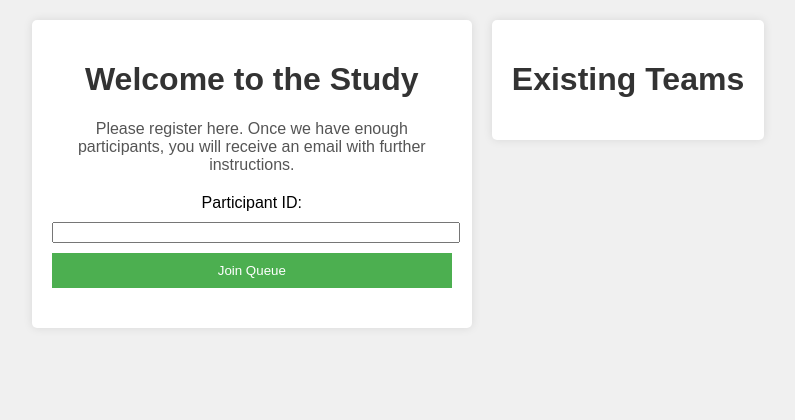
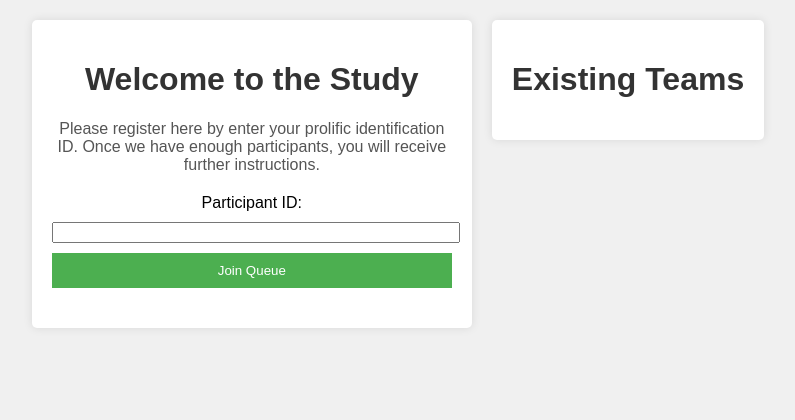
Before and after one commit to IO-Stiv/Steadfast, a Flask app: page / in a window 1280 px wide. Shown: the top 420 px of the page, without its empty margins (242-1037 px from the left). Run offline with Flask 3, Linux system fonts and the light colour scheme; data that the repository does not hold is empty.

Commit message:
update page instruction

```diff
--- a/templates/index.html
+++ b/templates/index.html
@@ -82,7 +82,7 @@
 <body>
     <div class="container">
         <h1>Welcome to the Study</h1>
-        <p>Please register here. Once we have enough participants, you will receive an email with further instructions.</p>
+        <p>Please register here by enter your prolific identification ID. Once we have enough participants, you will receive further instructions.</p>
         <form id="joinForm">
             <label for="participant_id">Participant ID:</label>
             <input type="text" id="participant_id" name="participant_id" required>
```
